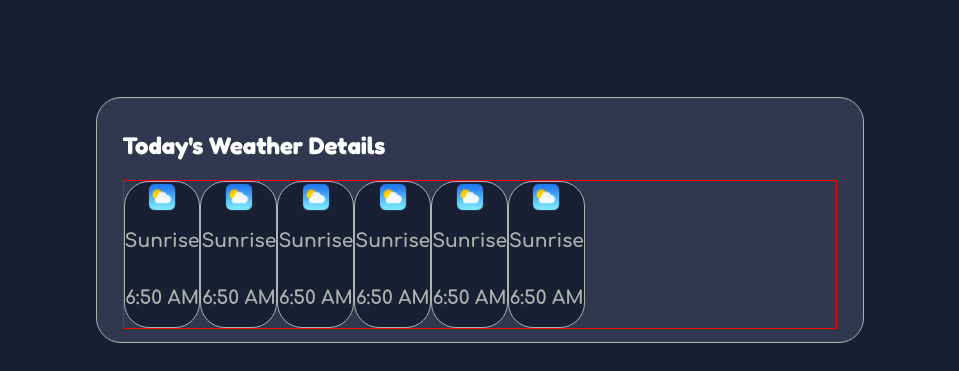
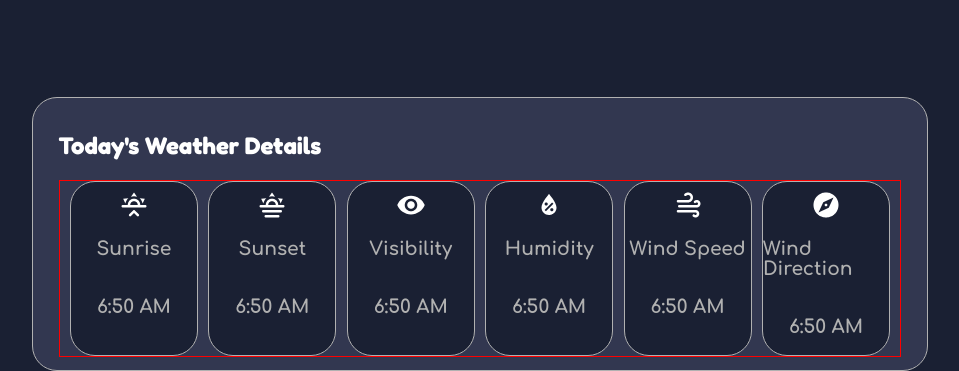
Before and after one commit to Ayaanator/weather-app, a website built with webpack: page src/template.html in a window 1280 px wide. Shown: the part 540-911 px from the top of the page, without its empty margins (160-1119 px from the left). Before the commit the page ends 883 px from the top, so only its background shows below. Built offline with nearby package versions, Linux system fonts and the light colour scheme.

Commit message:
Update secondary info icons

```diff
--- a/src/data.js
+++ b/src/data.js
@@ -21,9 +21,10 @@ export async function fetchWeather(city) {
             conditions: cc.conditions,
             windSpeed: cc.windspeed,
             visibility: cc.visibility,
+            sunrise: cc.sunrise,
+            sunset: cc.sunset,
+
             description: data.description,
-            sunrise: cc.sunrise,
-            sunset: cc.sunset
         };
 
         console.log(weatherInfo);
--- a/src/styles.css
+++ b/src/styles.css
@@ -95,7 +95,7 @@ header {
 .info {
     display: flex;
     gap: 20px;
-    width: 60%;
+    width: 70%;
 
     background-color: var(--secondary-color);
     border: 1px solid var(--accent-color);
@@ -162,6 +162,9 @@ header {
     background-color: var(--background-color);
     border: 1px solid var(--accent-color);
     border-radius: 25px;
+
+    width: 15%;
+    padding-top: 1%;
 }
 
 .section img {
@@ -170,6 +173,7 @@ header {
 
 #section-container {
     display: flex;
+    justify-content: space-evenly;
     flex-direction: row;
     border: 1px solid red;
 }
--- a/src/template.html
+++ b/src/template.html
@@ -42,38 +42,38 @@
 
             <div id="section-container">
                 <div class="section">
-                    <img src="images/testp.png">
+                    <img src="images/sunrise.svg">
                     <h3 class="secondary">Sunrise</h3>
                     <h3 class="secondary">6:50 AM</h3>
                 </div>
 
                 <div class="section">
-                    <img src="images/testp.png">
-                    <h3 class="secondary">Sunrise</h3>
+                    <img src="images/sunset.svg">
+                    <h3 class="secondary">Sunset</h3>
                     <h3 class="secondary">6:50 AM</h3>
                 </div>
 
                 <div class="section">
-                    <img src="images/testp.png">
-                    <h3 class="secondary">Sunrise</h3>
+                    <img src="images/visibility.svg">
+                    <h3 class="secondary">Visibility</h3>
                     <h3 class="secondary">6:50 AM</h3>
                 </div>
 
                 <div class="section">
-                    <img src="images/testp.png">
-                    <h3 class="secondary">Sunrise</h3>
+                    <img src="images/humidity.svg">
+                    <h3 class="secondary">Humidity</h3>
                     <h3 class="secondary">6:50 AM</h3>
                 </div>
 
                 <div class="section">
-                    <img src="images/testp.png">
-                    <h3 class="secondary">Sunrise</h3>
+                    <img src="images/wind-speed.svg">
+                    <h3 class="secondary">Wind Speed</h3>
                     <h3 class="secondary">6:50 AM</h3>
                 </div>
 
                 <div class="section">
-                    <img src="images/testp.png">
-                    <h3 class="secondary">Sunrise</h3>
+                    <img src="images/wind-direction.svg">
+                    <h3 class="secondary">Wind Direction</h3>
                     <h3 class="secondary">6:50 AM</h3>
                 </div>
             </div>
--- a/src/update.js
+++ b/src/update.js
@@ -19,7 +19,7 @@ export class WeatherUpdater {
                 </div>
 
                 <div id="temp">
-                    <h2 id="temp-text" class="primary">${weatherInfo.temp}°C</h2>
+                    <h2 id="temp-text" class="primary">${weatherInfo.temp}°F</h2>
                     <div id="sub-temp">
                         <h3 class="secondary">${weatherInfo.conditions}</h3>
                         <h3 class="secondary">Feels Like ${weatherInfo.feelsLike}°F</h3>
```
Also changed, not shown: src/images/humidity.svg (added), src/images/sunrise.svg (added), src/images/sunset.svg (added), src/images/visibility.svg (added), src/images/wind-direction.svg (added), src/images/wind-speed.svg (added).
